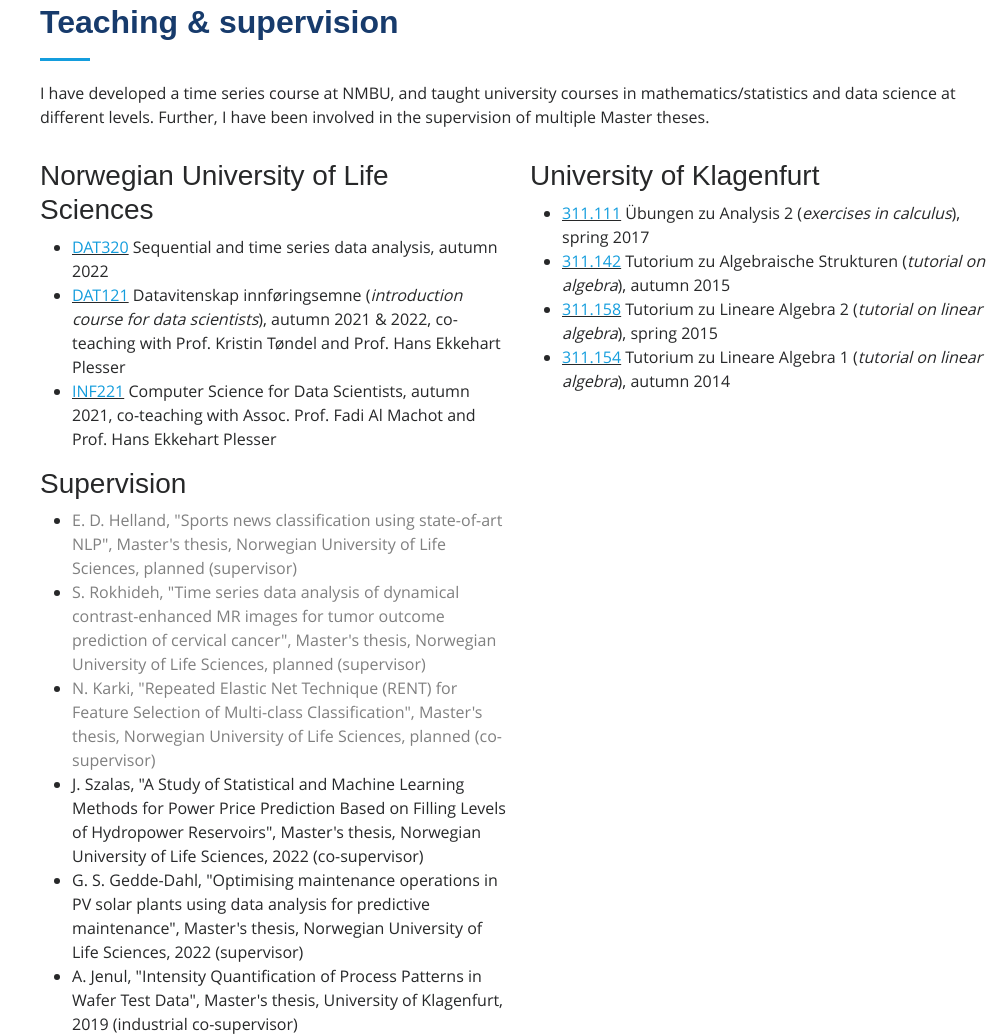
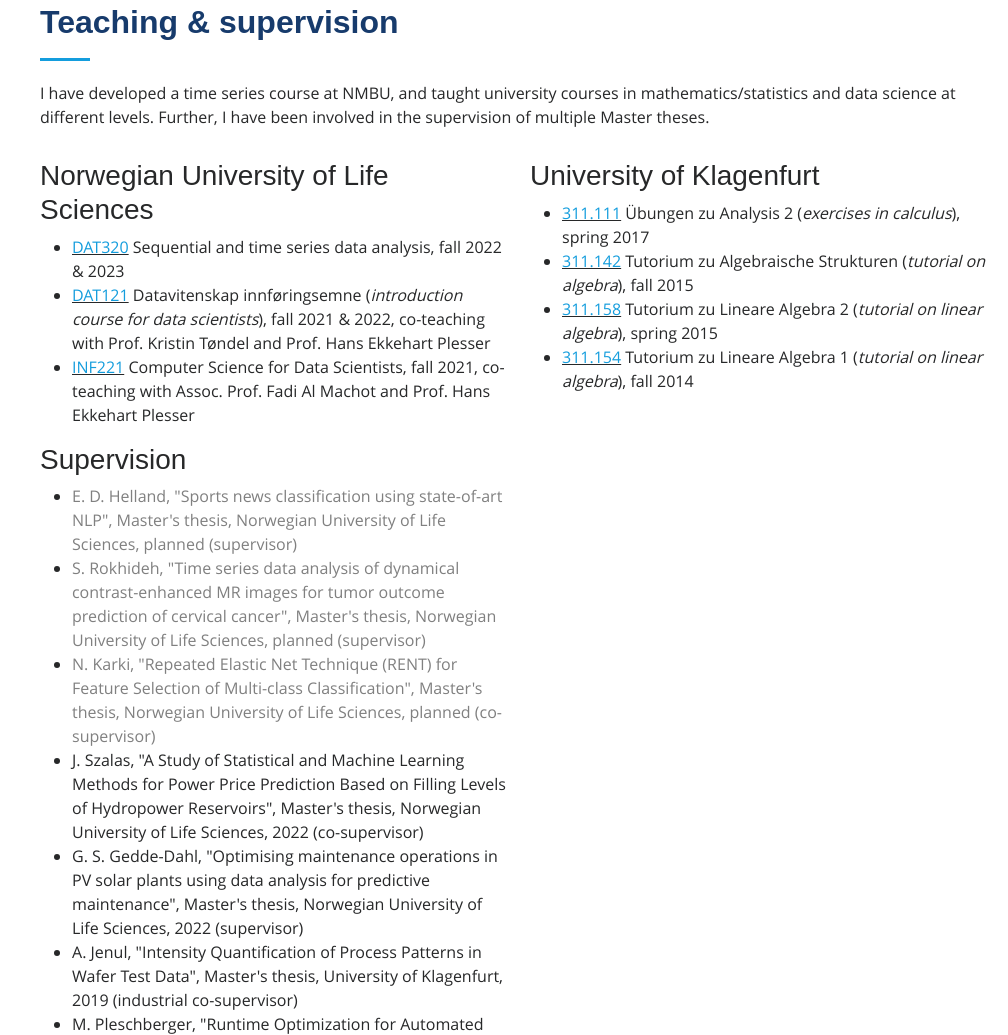
Before and after one commit to sschrunner/sschrunner.github.io, a plain HTML site: page index.html in a window 1280 px wide. Shown: the part 4891-5926 px from the top of the page, without its empty margins (272-1280 px from the left). Drawn offline with Linux system fonts and the light colour scheme; files whose address does not match are found by name; a web font is replaced by a local one.

Commit message:
Update index.html

```diff
--- a/index.html
+++ b/index.html
@@ -400,13 +400,13 @@
             <h3 class="resume-title">Norwegian University of Life Sciences</h3>
             <ul>
               <li>
-				<u><a href = "https://www.nmbu.no/course/DAT320" target = "_blank">DAT320</a></u> Sequential and time series data analysis, autumn 2022
+				<u><a href = "https://www.nmbu.no/course/DAT320" target = "_blank">DAT320</a></u> Sequential and time series data analysis, fall 2022 &amp 2023
 			  </li>
 			  <li>
-				<u><a href = "https://www.nmbu.no/course/DAT121" target = "_blank">DAT121</a></u> Datavitenskap innføringsemne (<i>introduction course for data scientists</i>), autumn 2021 &amp 2022, co-teaching with Prof. Kristin Tøndel and Prof. Hans Ekkehart Plesser
+				<u><a href = "https://www.nmbu.no/course/DAT121" target = "_blank">DAT121</a></u> Datavitenskap innføringsemne (<i>introduction course for data scientists</i>), fall 2021 &amp 2022, co-teaching with Prof. Kristin Tøndel and Prof. Hans Ekkehart Plesser
 			  </li>
 			  <li>
-				<u><a href = "https://www.nmbu.no/course/INF221" target = "_blank">INF221</a></u> Computer Science for Data Scientists, autumn 2021, co-teaching with Assoc. Prof. Fadi Al Machot and Prof. Hans Ekkehart Plesser
+				<u><a href = "https://www.nmbu.no/course/INF221" target = "_blank">INF221</a></u> Computer Science for Data Scientists, fall 2021, co-teaching with Assoc. Prof. Fadi Al Machot and Prof. Hans Ekkehart Plesser
 			  </li>
             </ul>
 			</div>
@@ -417,13 +417,13 @@
 				<u><a href = "https://campus.aau.at/studium/course/87106" target = "_blank">311.111</a></u> Übungen zu Analysis 2 (<i>exercises in calculus</i>), spring 2017
 			  </li>
               <li>
-				<u><a href = "https://campus.aau.at/studium/course/86260" target = "_blank">311.142</a></u> Tutorium zu Algebraische Strukturen (<i>tutorial on algebra</i>), autumn 2015
+				<u><a href = "https://campus.aau.at/studium/course/86260" target = "_blank">311.142</a></u> Tutorium zu Algebraische Strukturen (<i>tutorial on algebra</i>), fall 2015
 			  </li>
 			  <li>
 				<u><a href = "https://campus.aau.at/studium/course/81168" target = "_blank">311.158</a></u> Tutorium zu Lineare Algebra 2 (<i>tutorial on linear algebra</i>), spring 2015
 			  </li>
 			  <li>
-				<u><a href = "https://campus.aau.at/studium/course/81146" target = "_blank">311.154</a></u>	Tutorium zu Lineare Algebra 1 (<i>tutorial on linear algebra</i>), autumn 2014
+				<u><a href = "https://campus.aau.at/studium/course/81146" target = "_blank">311.154</a></u>	Tutorium zu Lineare Algebra 1 (<i>tutorial on linear algebra</i>), fall 2014
 			  </li>
             </ul>
 			</div>
```
